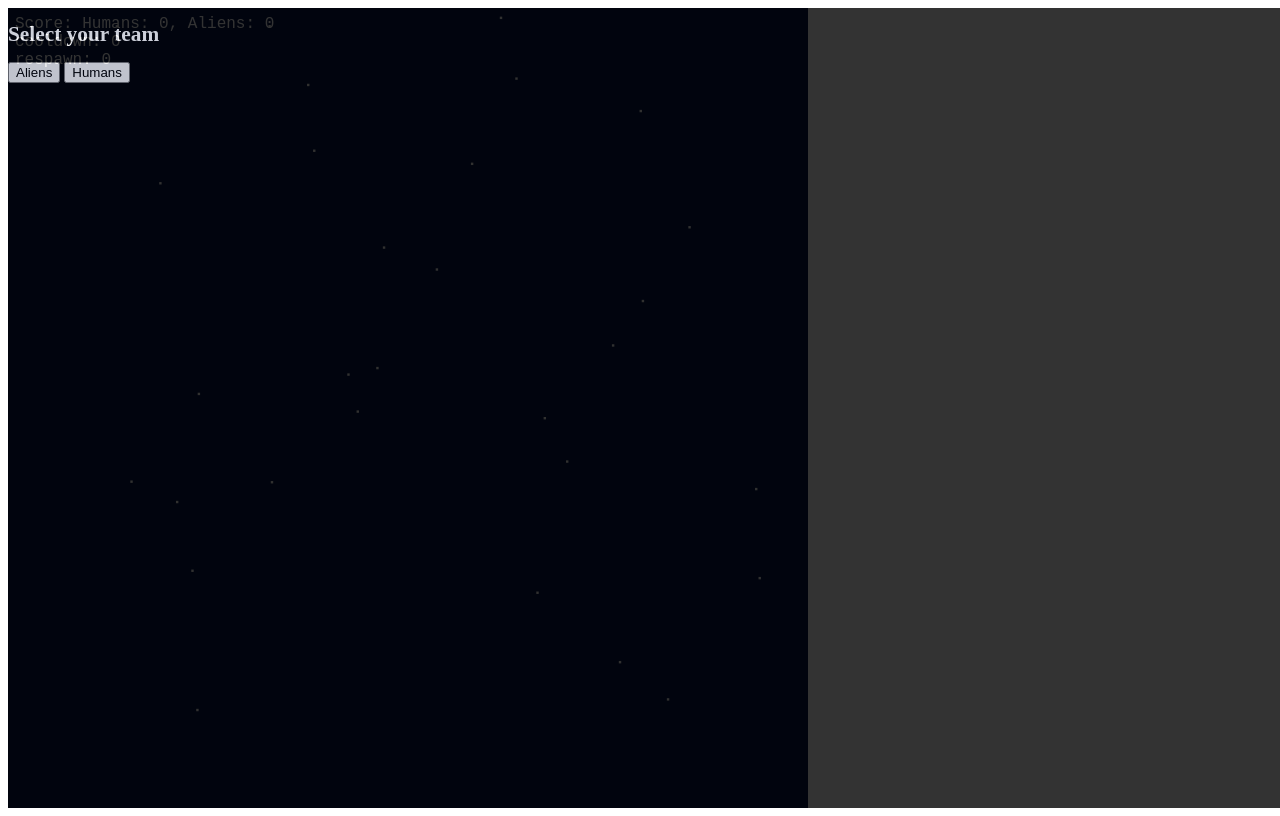
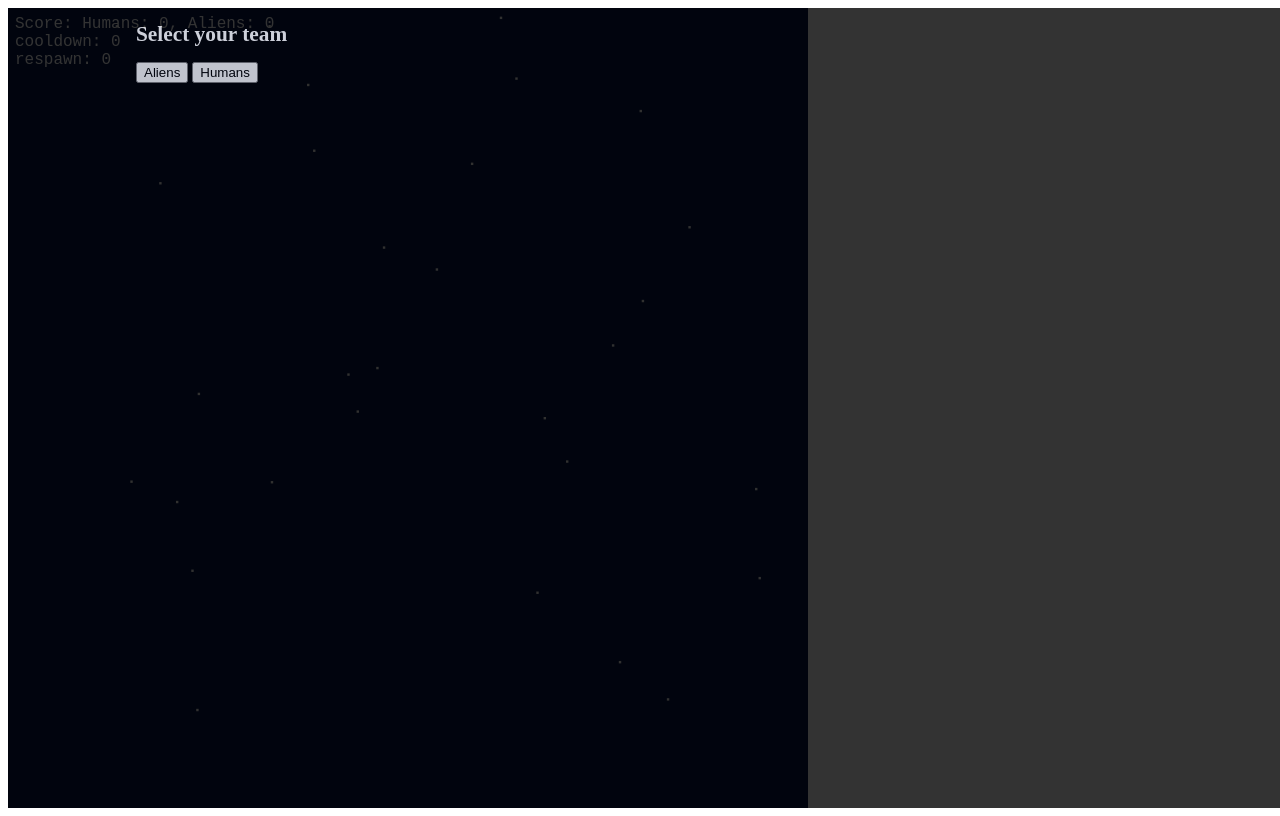
Before and after one commit to akwiat/Sailboat, a website with bundled scripts: page index.html in a window 1280 px wide. Built offline with nearby package versions, Linux system fonts and the light colour scheme; no server answers.

Commit message:
Update Sailboat.css

```diff
--- a/Sailboat.css
+++ b/Sailboat.css
@@ -14,6 +14,10 @@ h1{
 	z-index: 999;
 }
 
+#innerTeamSelect{
+	margin-left: 10%;
+}
+
 #hud {
 	font-family: "Courier New";
 	font-size: 12pt;
```
